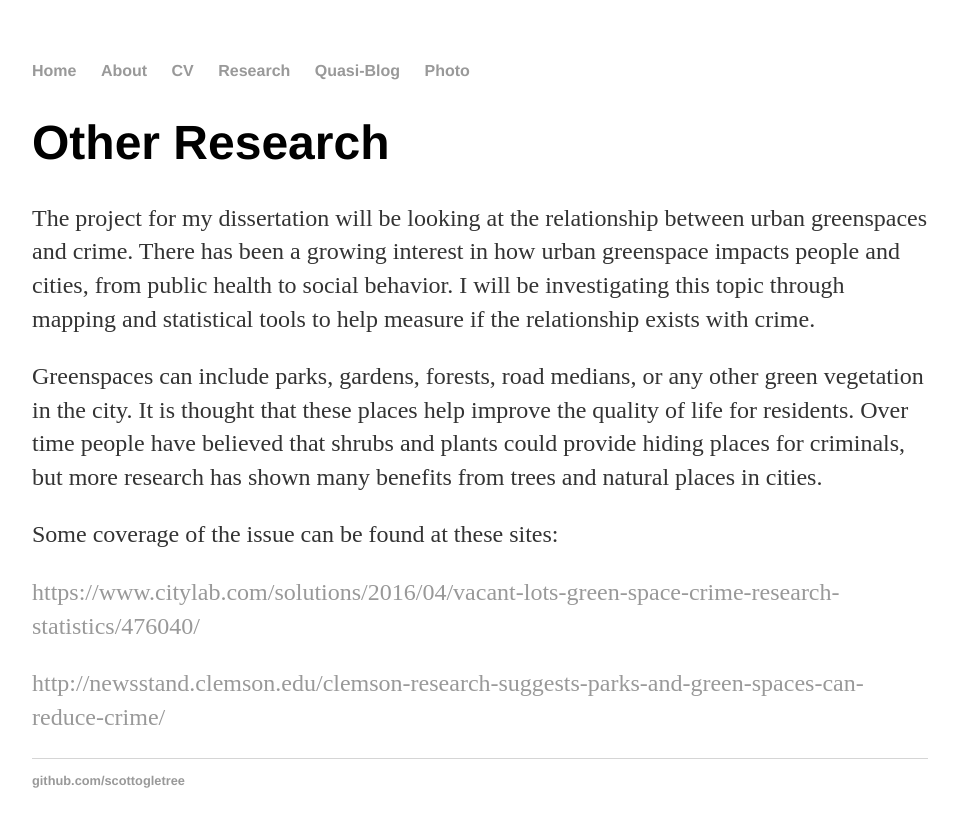
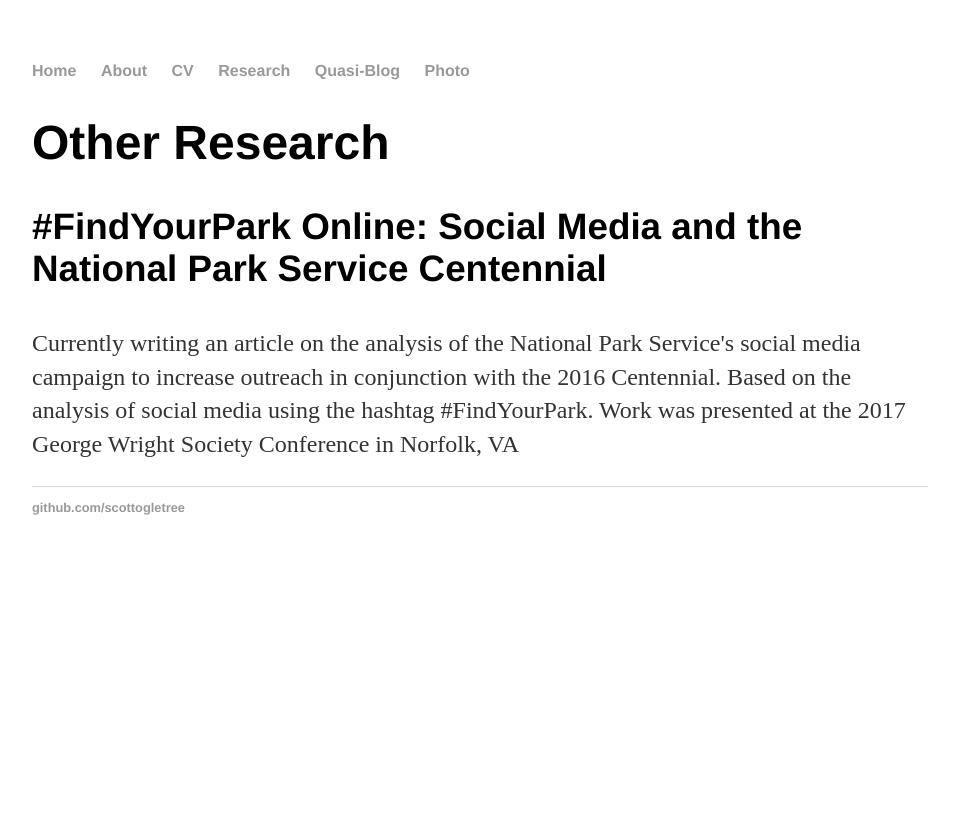
Before and after one commit to scottogletree/ogletrees.github.io, a Jekyll site: the page built from research/other_research.html, in a window 1280 px wide. Shown: the top 827 px of the page, without its empty margins (160-1119 px from the left). Built offline with Jekyll 4.4.1, drawn with Linux system fonts in a browser that asks for light colours.

Commit message:
Update other_research.html

```diff
--- a/research/other_research.html
+++ b/research/other_research.html
@@ -4,8 +4,5 @@
 ---
 
       <h1>Other Research</h1>
-      <p>The project for my dissertation will be looking at the relationship between urban greenspaces and crime. There has been a growing interest in how urban greenspace impacts people and cities, from public health to social behavior. I will be investigating this topic through mapping and statistical tools to help measure if the relationship exists with crime.</p>
-      <p>Greenspaces can include parks, gardens, forests, road medians, or any other green vegetation in the city. It is thought that these places help improve the quality of life for residents. Over time people have believed that shrubs and plants could provide hiding places for criminals, but more research has shown many benefits from trees and natural places in cities.</p>
-      <p>Some coverage of the issue can be found at these sites:</p>
-      <p><a target="_blank" href='https://www.citylab.com/solutions/2016/04/vacant-lots-green-space-crime-research-statistics/476040/' target='_blank' >https://www.citylab.com/solutions/2016/04/vacant-lots-green-space-crime-research-statistics/476040/</a></p>
-      <p><a target="_blank" href='http://newsstand.clemson.edu/clemson-research-suggests-parks-and-green-spaces-can-reduce-crime/' target='_blank' >http://newsstand.clemson.edu/clemson-research-suggests-parks-and-green-spaces-can-reduce-crime/</a></p>
+<h3>#FindYourPark Online: Social Media and the National Park Service Centennial</h3>
+<p>Currently writing an article on the analysis of the National Park Service's social media campaign to increase outreach in conjunction with the 2016 Centennial. Based on the analysis of social media using the hashtag #FindYourPark. Work was presented at the 2017 George Wright Society Conference in Norfolk, VA</p>
```
